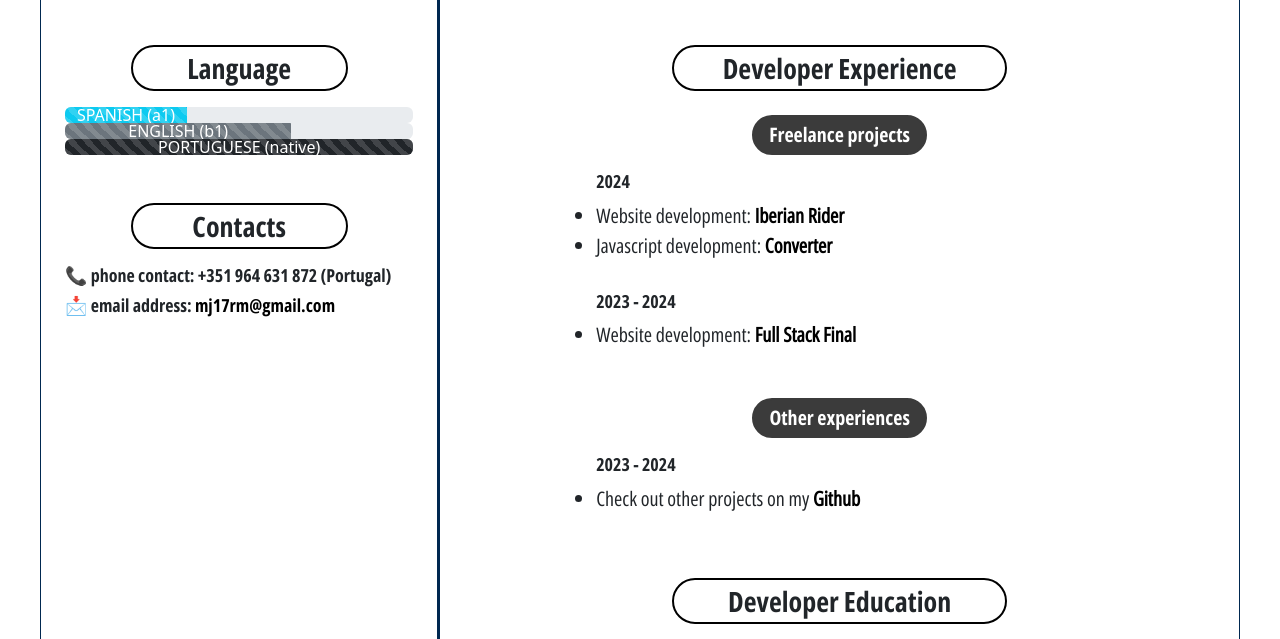
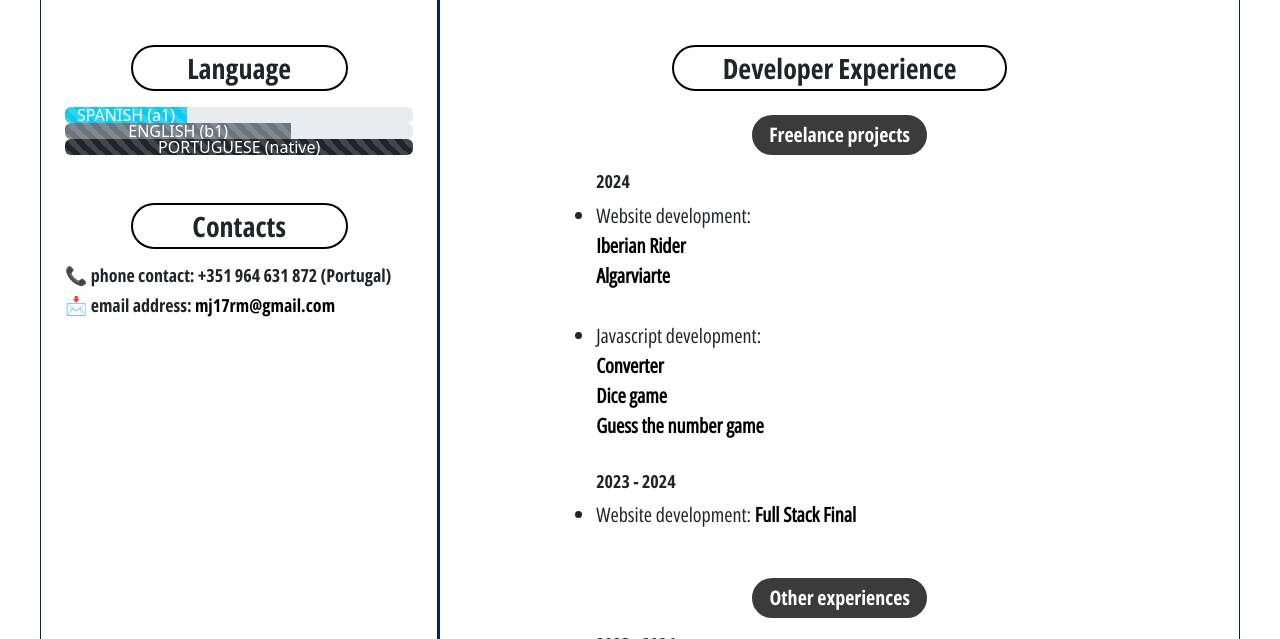
Before and after one commit to mjrmartins/curriculum-vitae, a plain HTML site: page index.html in a window 1280 px wide. Shown: the part 606-1245 px from the top of the page. Drawn offline with nearby package versions, Linux system fonts and the light colour scheme.

Commit message:
Update websites links

```diff
--- a/index.html
+++ b/index.html
@@ -144,17 +144,28 @@
                     <div class="col-12 texto">
                         <ul>
                             <h2 class="t6">2024</h2>
-                            <li>Website development: <a href="https://iberianrider.great-site.net/" target="_blank"
+                            <li>Website development: <br>
+                                <a href="https://iberianrider.great-site.net" target="_blank"
                                     style="text-decoration: none; color:black; font-weight: bolder;">Iberian Rider</a>
+                                <br>
+                                <a href="available-soon" target="_blank"
+                                    style="text-decoration: none; color:black; font-weight: bolder;">Algarviarte</a>
                             </li>
-                            <li>Javascript development: <a href="https://mjrmartins.github.io/converter/"
-                                    target="_blank"
+                            <br>
+                            <li>Javascript development: <br>
+                                <a href="https://mjrmartins.github.io/converter/" target="_blank"
                                     style="text-decoration: none; color:black; font-weight: bolder;">Converter</a>
+                                <br>
+                                <a href="https://mjrmartins.github.io/dice-game/" target="_blank"
+                                    style="text-decoration: none; color:black; font-weight: bolder;">Dice game</a>
+                                <br>
+                                <a href="https://mjrmartins.github.io/guess-the-number/" target="_blank"
+                                    style="text-decoration: none; color:black; font-weight: bolder;">Guess the number
+                                    game</a>
                             </li>
                             <br>
                             <h2 class="t6">2023 - 2024</h2>
-                            <li>Website development: <a href="http://sebastiao.great-site.net"
-                                    target="_blank"
+                            <li>Website development: <a href="https://sebastiao.great-site.net" target="_blank"
                                     style="text-decoration: none; color:black; font-weight: bolder;">Full Stack
                                     Final</a>
                             </li>
```
